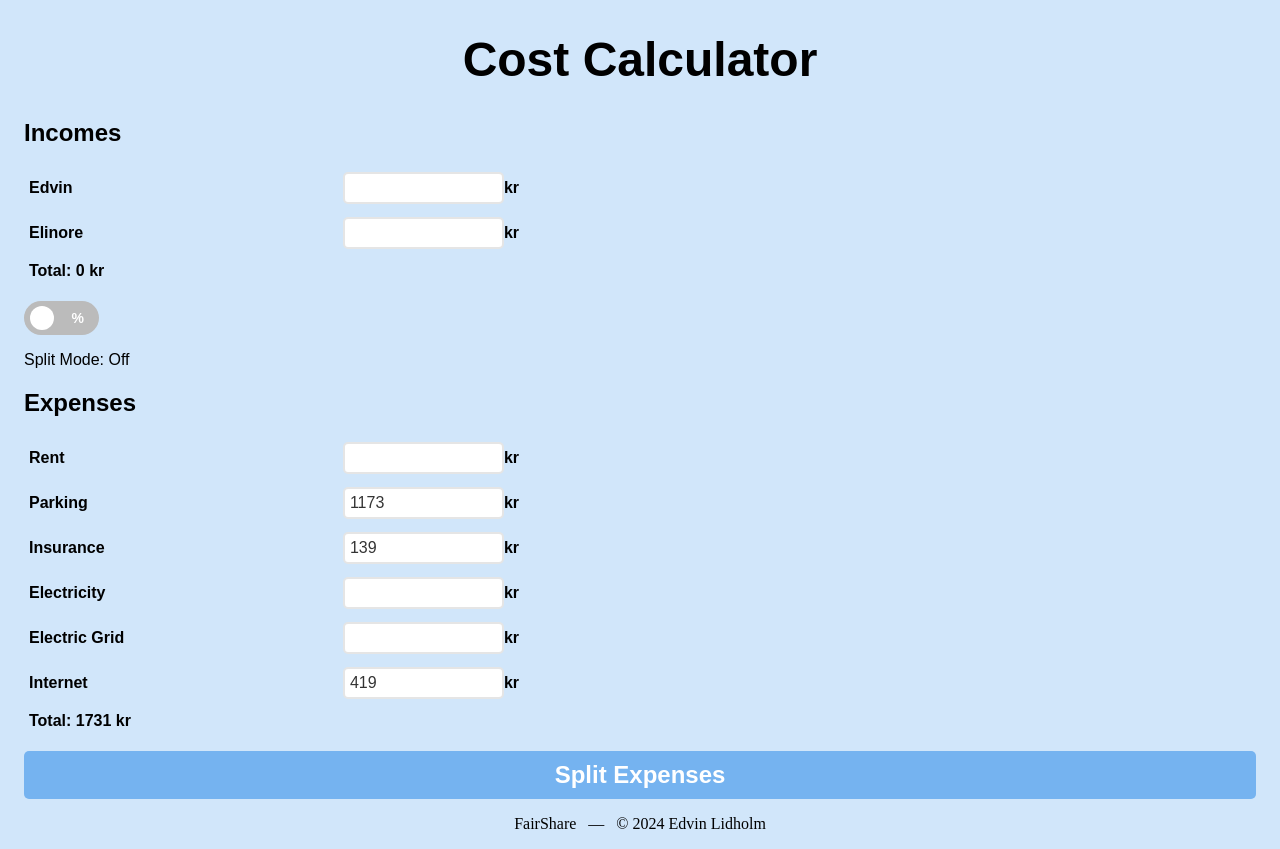
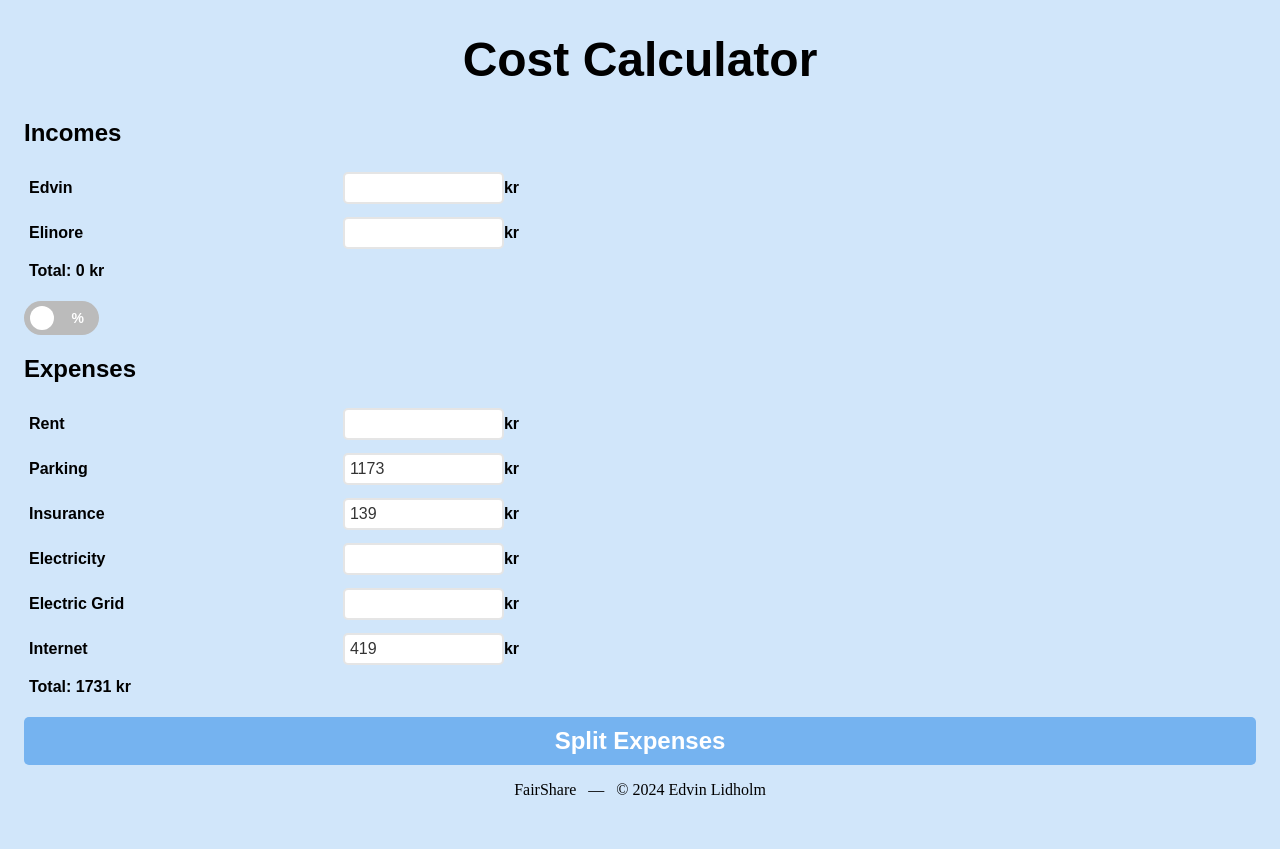
Before and after one commit to elidholm/fair-share, a React (Vite) app: page / in a window 1280 px wide. After the commit the page ends 815 px from the top, so only its background shows below. Built offline with nearby package versions, Linux system fonts and the light colour scheme.

Commit message:
fix: remove debugging printout

```diff
--- a/src/CostCalculator.jsx
+++ b/src/CostCalculator.jsx
@@ -72,8 +72,8 @@ function CostCalculator() {
         ))}
         <li>Total: {totalIncome} kr</li>
       </ul>
+
       <ToggleSwitch id="split-mode" checked={splitMode} onChange={onSplitModeChange} />
-      <p>Split Mode: {splitMode ? 'On' : 'Off'}</p>
 
       <h2>Expenses</h2>
       <ul>
```
